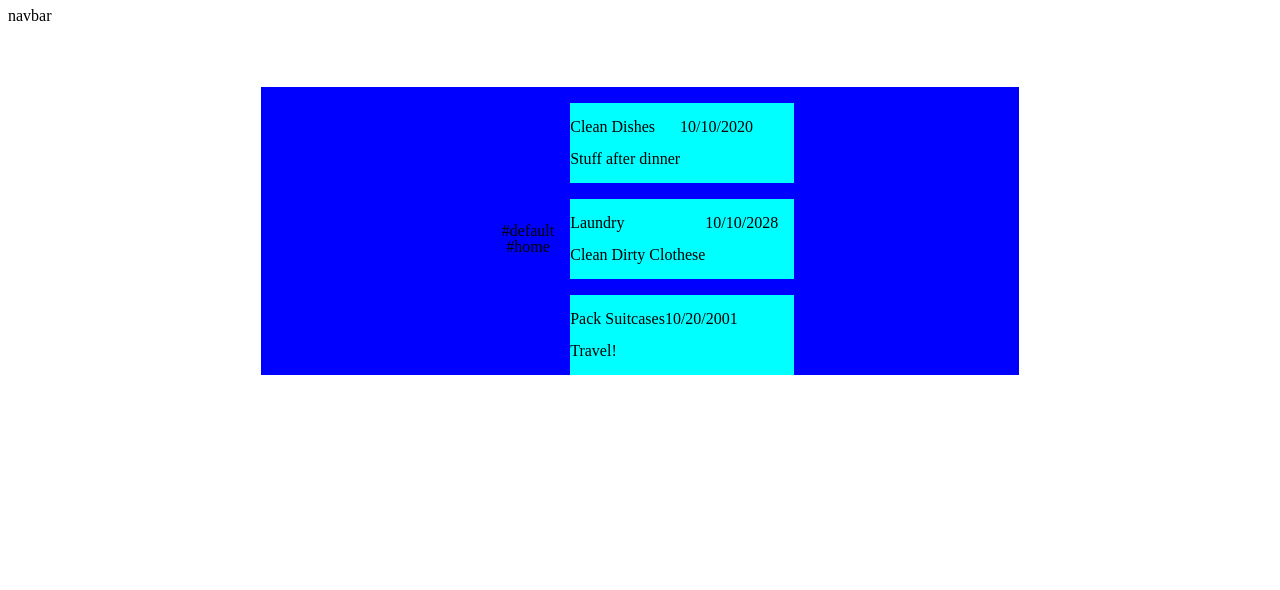
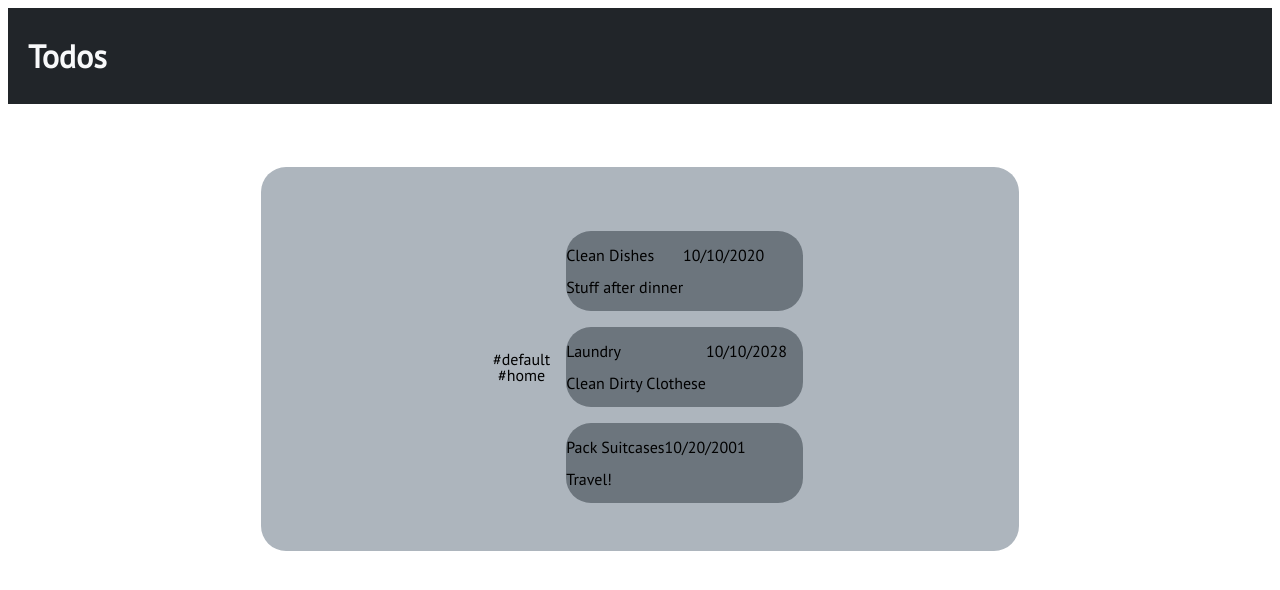
Before and after one commit to joshhartwig/top-todo, a website built with webpack: page dist/index.html in a window 1280 px wide. Built offline with nearby package versions, Linux system fonts and the light colour scheme.

Commit message:
updated styles

```diff
--- a/dist/index.html
+++ b/dist/index.html
@@ -4,13 +4,16 @@
     <meta charset="UTF-8">
     <meta http-equiv="X-UA-Compatible" content="IE=edge">
     <meta name="viewport" content="width=device-width, initial-scale=1.0">
+    <link rel="preconnect" href="https://fonts.googleapis.com">
+    <link rel="preconnect" href="https://fonts.gstatic.com" crossorigin>
+    <link href="https://fonts.googleapis.com/css2?family=PT+Sans&display=swap" rel="stylesheet">
     <link rel="stylesheet" href="normalize.css">
     <link rel="stylesheet" href="styles.css">
     <title>Todo</title>
 </head>
 <body>
     <nav class="nav">
-        navbar
+        <p class="nav-para">Todos</p>
     </nav>
     <main class="main">
         <div class="projects" id="project-container">projects</div>
--- a/dist/styles.css
+++ b/dist/styles.css
@@ -1,9 +1,11 @@
+/* https://coolors.co/palette/f8f9fa-e9ecef-dee2e6-ced4da-adb5bd-6c757d-495057-343a40-212529 */
 :root {
     font-size: 16px;
-    --navbackcolor: black;
-    --navfontcolor: white;
+    font-family: 'PT Sans', sans-serif;
+    --navbackcolor: #212529;
+    --navfontcolor: #F8F9FA;
     --bodybackcolor: yellow;
-    --mainbackcolor: blue;
+    --mainbackcolor: #ADB5BD;
     --projectsbackcolor: green;
     --projectfontcolor: white;
     --todosbackcolor: grey;
@@ -15,10 +17,22 @@ body {
     flex-direction: column;
 }
 
+/* ------------ Nav --------------- */
+
 .nav {
     height: 20%;
     margin-bottom: 5%;
+    background-color: var(--navbackcolor);
+    padding-left: 20px;
 }
+
+.nav-para {
+    color: var(--navfontcolor);
+    font-size: 2em;
+    font-weight: bolder;
+}
+
+/* ------------ Main --------------- */
 
 .main {
     display: flex;
@@ -26,7 +40,9 @@ body {
     justify-content: center;
     margin-left: 20%;
     margin-right: 20%;
+    padding: 3rem 3rem 3rem 3rem;
     background-color: var(--mainbackcolor);
+    border-radius: 25px;
 }
 
 /* ------------ Todos --------------- */
@@ -37,7 +53,8 @@ body {
     display: flex;
     flex-direction: row;
     width: 100%;
-    background-color: aqua;
+    background-color: #6C757D;
+    border-radius: 25px;
 }
 
 
```
